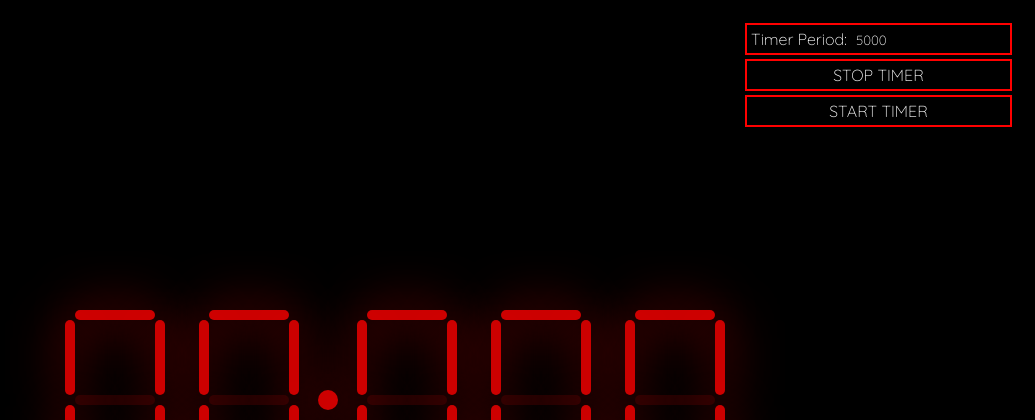
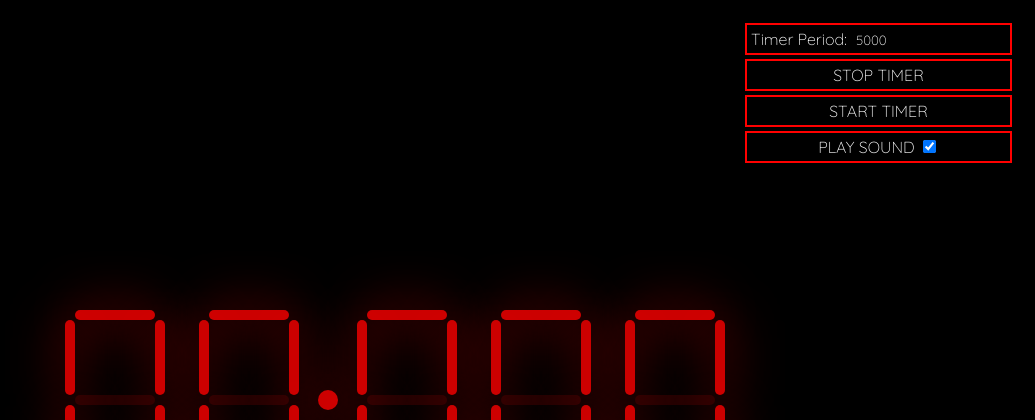
Before and after one commit to RailMazgutov/answer_fast_and_someone_else_explodes, a Django app: page / in a window 1280 px wide. Shown: the top 420 px of the page, without its empty margins (245-1280 px from the left). Run offline with Django 3.2, Linux system fonts and the light colour scheme.

Commit message:
add sound playinng

```diff
--- a/speak_fast/settings.py
+++ b/speak_fast/settings.py
@@ -118,4 +118,5 @@ USE_TZ = True
 # Static files (CSS, JavaScript, Images)
 # https://docs.djangoproject.com/en/3.0/howto/static-files/
 
+STATICFILES_DIRS = (os.path.join(BASE_DIR, 'static'),)
 STATIC_URL = '/static/'
--- a/speak_fast/urls.py
+++ b/speak_fast/urls.py
@@ -14,7 +14,9 @@ Including another URLconf
     2. Add a URL to urlpatterns:  path('blog/', include('blog.urls'))
 """
 from django.contrib import admin
+from django.conf.urls.static import static
 from django.urls import path
+from django.conf import settings
 
 from bomb_timer.views import bomb_timer
 
@@ -22,3 +24,5 @@ urlpatterns = [
     path('', bomb_timer,  name='bomb_timer'),
     path('admin/', admin.site.urls),
 ]
+
+urlpatterns += static(settings.STATIC_URL, document_root=settings.STATIC_ROOT)
--- a/templates/bomb_view.html
+++ b/templates/bomb_view.html
@@ -1,3 +1,4 @@
+{% load static %}
 <!DOCTYPE html>
 <html lang="en">
 <head>
@@ -123,6 +124,10 @@
 </head>
 <body>
 
+<audio>
+  <source id="bomb_audio" src="{% static 'bomb.mp3' %}" type="audio/mpeg">
+</audio>
+
 <div class="clock">
 
     <div class="digit seconds">
@@ -219,6 +224,18 @@
             </table>
         </td>
     </tr>
+    <tr>
+        <td>
+            <table border=1 cellpadding=4 cellspacing="0" bordercolor="#ff0000"
+                   style="cursor: pointer;width: 100%">
+                <tr>
+                    <td style="color: white;text-align:center;font-family: 'Quicksand', sans-serif;">
+                        PLAY SOUND <input id="play_sound" type="checkbox" checked="checked" />
+                    </td>
+                </tr>
+            </table>
+        </td>
+    </tr>
 </table>
 
 <script>
@@ -236,21 +253,29 @@
         [1, 2, 7, 3, 6]
     ];
 
+    let sound = new Audio('{% static 'bomb.mp3' %}')
+    let sound_started = false;
+
     let seconds_digits;
     let milliseconds_digits;
     let interval;
 
     let period_setting = document.getElementById("timer_period");
+    let play_sound = document.getElementById("play_sound");
 
     function setTime(time) {
         let seconds = Math.floor(time / 1000);
         setNumber(seconds_digits[0], Math.floor(seconds / 10), 1);
         setNumber(seconds_digits[1], seconds % 10, 1);
 
+        if(play_sound.checked && !sound_started && time < 1000 && time > 0) {
+            sound.play()
+            sound_started = true;
+        }
+
         let milliseconds = time % 1000;
-        console.log(milliseconds)
+
         if (milliseconds == 0) {
-            console.log('FINISH')
             setNumber(milliseconds_digits[0], 0, 1);
             setNumber(milliseconds_digits[1], 0, 1);
             setNumber(milliseconds_digits[2], 0, 1);
@@ -267,7 +292,14 @@
         clearInterval(interval);
     }
 
+    function StopSound() {
+        sound_started = false;
+        sound.pause();
+        sound.currentTime = 0;
+    }
+
     function Stop() {
+        StopSound();
         setTime(getTimerPeriod());
         onTimesUp();
     }
@@ -280,6 +312,7 @@
         onTimesUp();
         let start_ms = new Date().getTime();
         let period_ms = getTimerPeriod();
+        StopSound();
         setTime(period_ms);
 
         interval = setInterval(function () {
@@ -298,6 +331,7 @@
     document.addEventListener('DOMContentLoaded', function () {
         seconds_digits = document.querySelectorAll('.seconds');
         milliseconds_digits = document.querySelectorAll('.milliseconds');
+        StopSound();
         setTime(0);
     });
 
@@ -305,25 +339,16 @@
         let segments = digit.querySelectorAll('.segment');
         let current = parseInt(digit.getAttribute('data-value'));
 
-        // only switch if number has changed or wasn't set
         if (!isNaN(current) && current != number) {
-            // unset previous number
             digitSegments[current].forEach(function (digitSegment, index) {
-                //setTimeout(function () {
                 segments[digitSegment - 1].classList.remove('on');
-                //}, 1)
             });
         }
 
         if (isNaN(current) || current != number) {
-            // set new number after
-            //setTimeout(function () {
             digitSegments[number].forEach(function (digitSegment, index) {
-                //setTimeout(function () {
                 segments[digitSegment - 1].classList.add('on');
-                //}, 0)
             });
-            //}, 250);
             digit.setAttribute('data-value', number);
         }
     }
```
Also changed, not shown: 2 other files.
